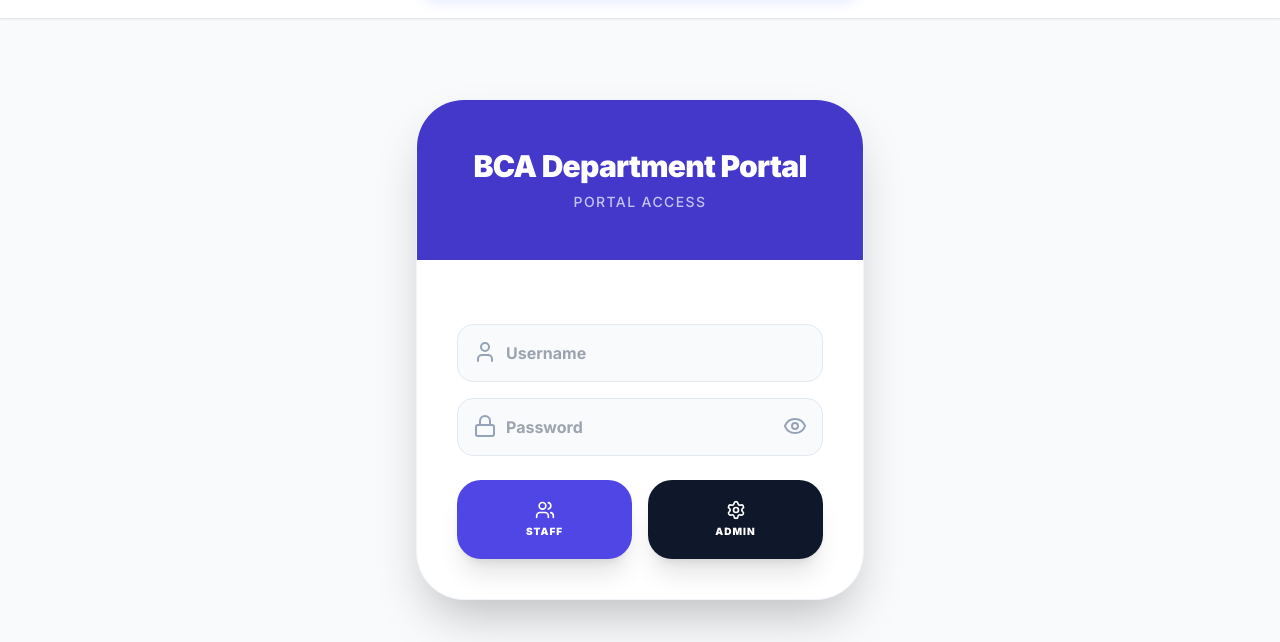
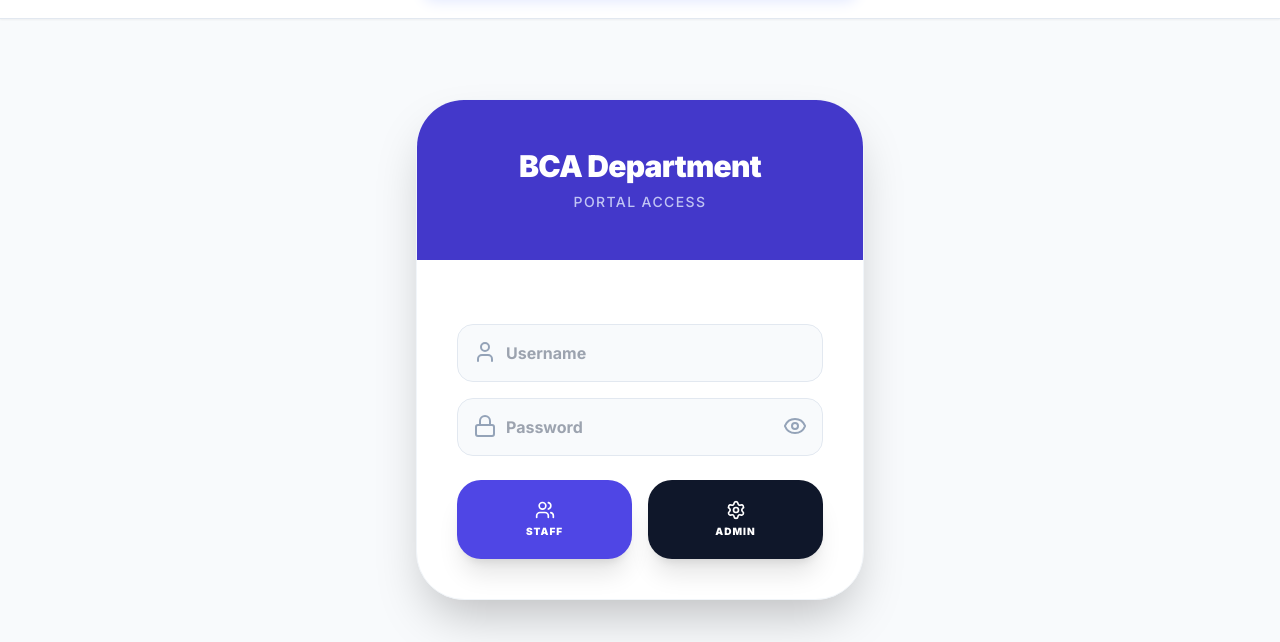
Before and after one commit to siva0203/BCA_Attendendance, a plain HTML site: page index.html in a window 1280 px wide. Shown: the part 158-800 px from the top of the page. Drawn offline with nearby package versions, Linux system fonts and the light colour scheme.

Commit message:
Update index

```diff
--- a/index.html
+++ b/index.html
@@ -90,7 +90,7 @@
         <section id="loginView" class="animate-fade-in flex flex-col items-center justify-center py-12">
             <div class="bg-white w-full max-w-md rounded-[3rem] shadow-2xl border border-slate-100 overflow-hidden">
                 <div class="bg-indigo-700 p-12 text-center">
-                    <h2 class="text-white text-3xl font-black tracking-tight">BCA Department Portal</h2>
+                    <h2 class="text-white text-3xl font-black tracking-tight">BCA Department</h2>
                     <p class="text-indigo-100 text-sm mt-2 font-medium opacity-80 uppercase tracking-widest">Portal Access</p>
                 </div>
                 <div class="p-10 space-y-6">
@@ -526,4 +526,5 @@
         window.onload = () => lucide.createIcons();
     </script>
 </body>
+
 </html>
```
